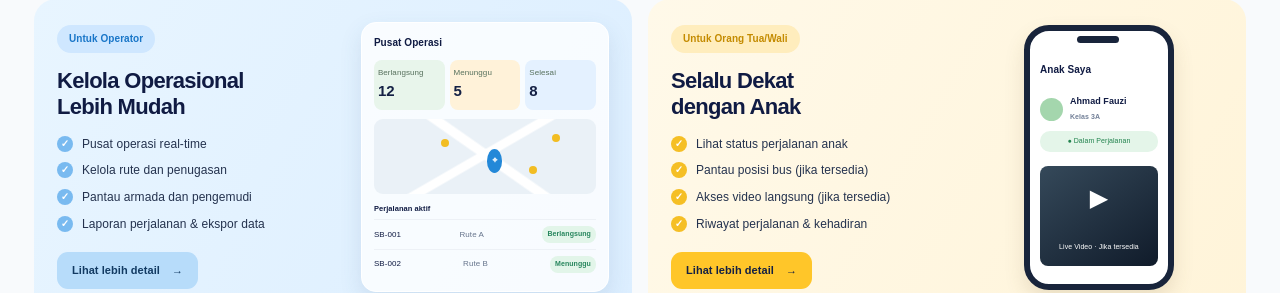
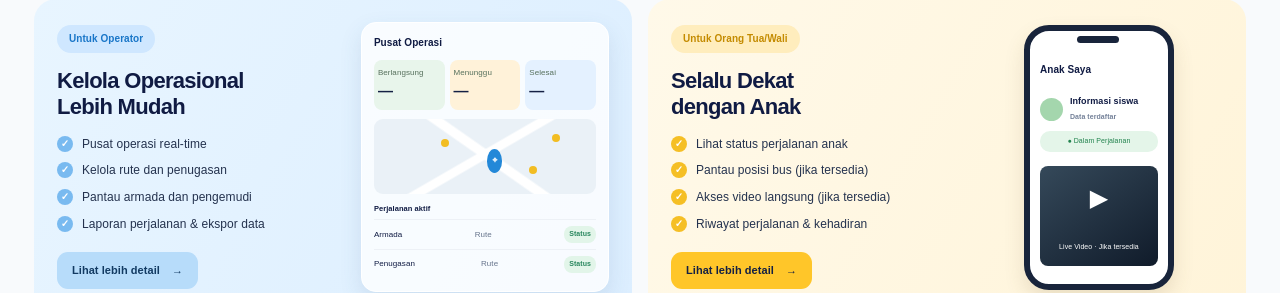
Before and after one commit to irusandi-hub/school-bus-management, a Next.js app: page / in a window 1280 px wide. Shown: the part 554-847 px from the top of the page. Built offline with nearby package versions, Linux system fonts and the light colour scheme.

Commit message:
fix(landing): remove illustrative personal and operational sample data

```diff
--- a/app/page.tsx
+++ b/app/page.tsx
@@ -76,9 +76,9 @@ export default function LandingPage() {
             <Link href="/pilih-peran" className="sbm-secondary">Lihat lebih detail <b>→</b></Link>
           </div>
           <div className="sbm-ops-preview">
-            <strong>Pusat Operasi</strong><div className="sbm-preview-stats"><span>Berlangsung<b>12</b></span><span>Menunggu<b>5</b></span><span>Selesai<b>8</b></span></div>
+            <strong>Pusat Operasi</strong><div className="sbm-preview-stats"><span>Berlangsung<b>—</b></span><span>Menunggu<b>—</b></span><span>Selesai<b>—</b></span></div>
             <div className="sbm-preview-map"><i/><i/><i/><b>⌖</b></div>
-            <small>Perjalanan aktif</small><div className="sbm-preview-row">SB-001 <span>Rute A</span><b>Berlangsung</b></div><div className="sbm-preview-row">SB-002 <span>Rute B</span><b>Menunggu</b></div>
+            <small>Perjalanan aktif</small><div className="sbm-preview-row">Armada <span>Rute</span><b>Status</b></div><div className="sbm-preview-row">Penugasan <span>Rute</span><b>Status</b></div>
           </div>
         </article>
 
@@ -89,7 +89,7 @@ export default function LandingPage() {
             <ul><FeatureCheck>Lihat status perjalanan anak</FeatureCheck><FeatureCheck>Pantau posisi bus (jika tersedia)</FeatureCheck><FeatureCheck>Akses video langsung (jika tersedia)</FeatureCheck><FeatureCheck>Riwayat perjalanan &amp; kehadiran</FeatureCheck></ul>
             <Link href="/pilih-peran" className="sbm-secondary yellow">Lihat lebih detail <b>→</b></Link>
           </div>
-          <div className="sbm-parent-phone"><div className="sbm-parent-notch"/><strong>Anak Saya</strong><div className="sbm-child-line"><i/> <span>Ahmad Fauzi<small>Kelas 3A</small></span></div><label>● Dalam Perjalanan</label><div className="sbm-parent-video">▶<small>Live Video · Jika tersedia</small></div></div>
+          <div className="sbm-parent-phone"><div className="sbm-parent-notch"/><strong>Anak Saya</strong><div className="sbm-child-line"><i/> <span>Informasi siswa<small>Data terdaftar</small></span></div><label>● Dalam Perjalanan</label><div className="sbm-parent-video">▶<small>Live Video · Jika tersedia</small></div></div>
         </article>
       </section>
 
```
